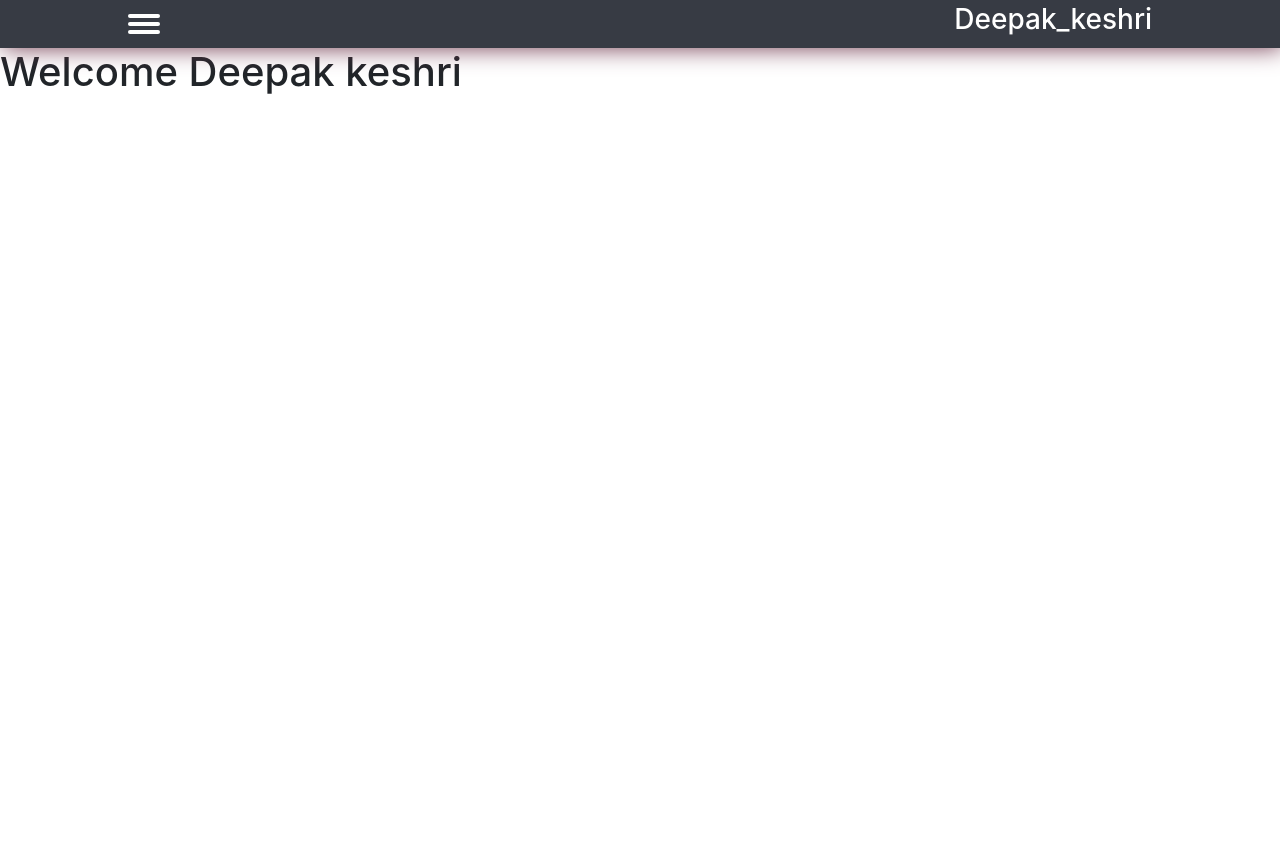
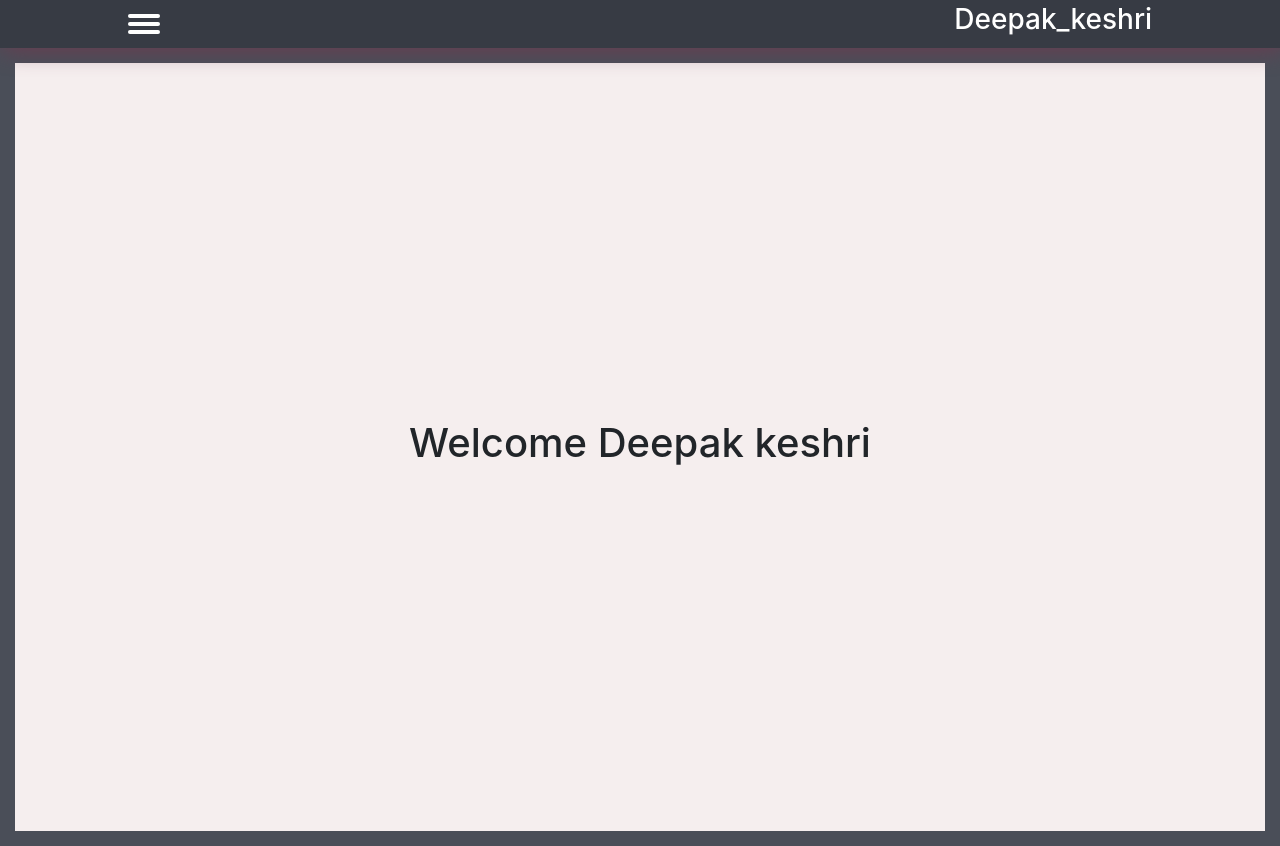
Before and after one commit to dkeshri/react, a React (Create React App) app: page / in a window 1280 px wide. Before the commit the page ends 800 px from the top, so only its background shows below. Built offline with nearby package versions, Linux system fonts and the light colour scheme.

Commit message:
added animation

```diff
--- a/src/App.css
+++ b/src/App.css
@@ -39,6 +39,6 @@ li{
   list-style: none;
 }
 .mainContentSection {
-  /* background-color: var(--secondaryColor); */
-
+  background-color: var(--secondaryColor);
+  padding: 15px 15px;
 }
--- a/src/assets/css/Pages/Home.css
+++ b/src/assets/css/Pages/Home.css
@@ -1,6 +1,9 @@
 .Home-container{
     /* background: url('../../../img/img-1.jpg') center center/cover no-repeat; */
-    min-height: calc(100vh - 3rem);
+    min-height: calc(100vh - 2rem);
     width: 100%;
     display: flex;
+    background-color: rgb(245, 238, 238);
+    align-items: center;
+    justify-content: center;
 }
--- a/src/assets/css/Pages/Test.css
+++ b/src/assets/css/Pages/Test.css
@@ -1,6 +1,8 @@
 .Testcontainer{
-    /* background: url('../../../img/img-1.jpg') center center/cover no-repeat; */
-    min-height: calc(100vh - 3rem);
+    min-height: calc(100vh - 2rem);
     width: 100%;
     display: flex;
+    background-color: rgb(245, 238, 238);
+    align-items: center;
+    justify-content: center;
 }
```
